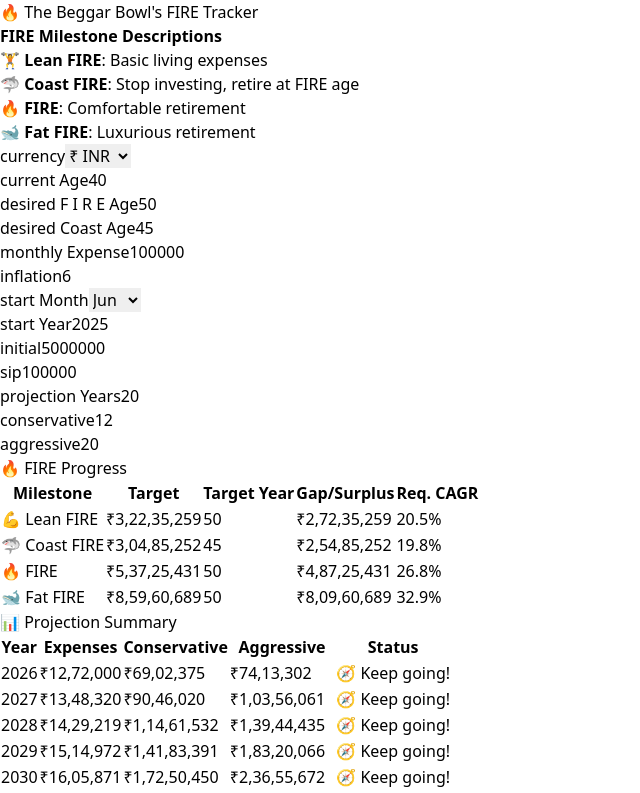
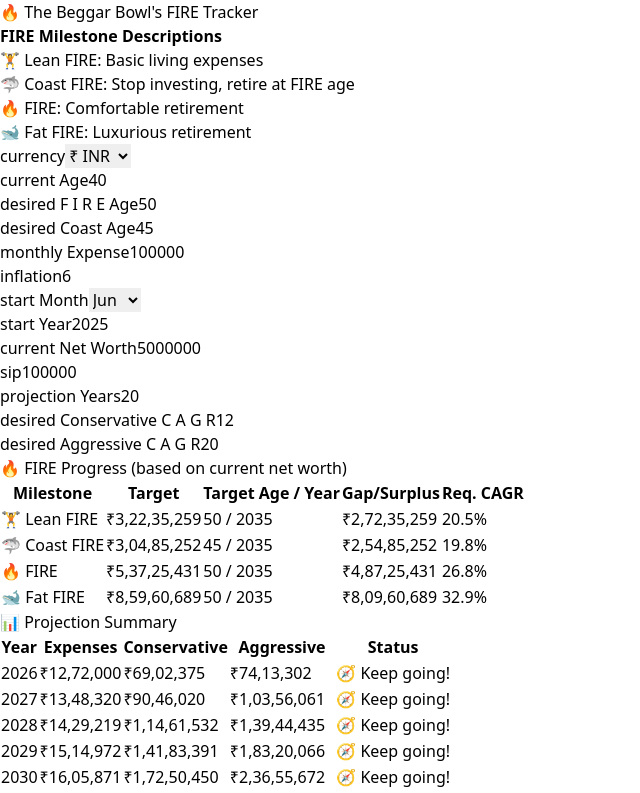
Before and after one commit to TheBeggarBowl/fire-tracker, a React (Vite) app: page / in a window 1280 px wide. Shown: the top 793 px of the page, without its empty margins (0-640 px from the left). Built offline with nearby package versions, Linux system fonts and the light colour scheme.

Commit message:
Update App.jsx

```diff
--- a/src/App.jsx
+++ b/src/App.jsx
@@ -1,12 +1,7 @@
 import { useEffect, useState } from "react";
 
-const monthNames = [
-  "Jan", "Feb", "Mar", "Apr", "May", "Jun",
-  "Jul", "Aug", "Sep", "Oct", "Nov", "Dec"
-];
-const fireIcons = {
-  lean: "🏋️", coast: "🦈", fire: "🔥", fat: "🐋"
-};
+const monthNames = ["Jan","Feb","Mar","Apr","May","Jun","Jul","Aug","Sep","Oct","Nov","Dec"];
+const fireIcons = { lean:"🏋️", coast:"🦈", fire:"🔥", fat:"🐋" };
 
 export default function App() {
   const currentMonth = new Date().getMonth() + 1;
@@ -21,124 +16,119 @@ export default function App() {
     inflation: 6,
     startMonth: currentMonth,
     startYear: currentYear,
-    initial: 5000000,
+    currentNetWorth: 5000000,
     sip: 100000,
     projectionYears: 20,
-    conservative: 12,
-    aggressive: 20,
+    desiredConservativeCAGR: 12,
+    desiredAggressiveCAGR: 20,
   };
 
   const [inputs, setInputs] = useState(() => {
-    return Object.keys(defaultInputs).reduce((acc, k) => {
-      acc[k] = JSON.parse(localStorage.getItem(k)) ?? defaultInputs[k];
-      return acc;
+    return Object.keys(defaultInputs).reduce((a,k)=> {
+      a[k] = JSON.parse(localStorage.getItem(k)) ?? defaultInputs[k];
+      return a;
     }, {});
   });
+
   const [results, setResults] = useState(null);
 
   useEffect(() => {
-    Object.entries(inputs).forEach(([k, v]) =>
-      localStorage.setItem(k, JSON.stringify(v))
-    );
+    Object.entries(inputs).forEach(([k,v]) => localStorage.setItem(k, JSON.stringify(v)));
     calculate();
   }, [inputs]);
 
   useEffect(() => {
     alert(
-      `📢 DISCLAIMER:\n\nThis tracker was built by someone who spent their 20s and 30s partying,\nthen woke up after 40 realizing financial freedom is urgent.\n\nUse at your own discretion—these are mere projections.\nPlan to fail, don’t fail to plan!\n\nNo blame if things don’t go as shown 🫠\n\nFound it useful? Spread the word!`
+      `📢 DISCLAIMER:\n\nBuilt by someone who partied through their 20s & 30s,
+then woke up post-40 realizing financial freedom matters.\n\nUse at your own discretion—these are projections.\nPlan to fail, but don’t fail to plan!\n\nNo blame if things don’t match 🙈\n\nFound it useful? Share the love!`
     );
   }, []);
 
-  const updateInput = (k, v) =>
-    setInputs((prev) => ({ ...prev, [k]: isNaN(v) ? v : Number(v) }));
+  const update = (k,v) => setInputs(prev => ({ ...prev, [k]: isNaN(v)? v : Number(v) }));
 
   const calculate = () => {
     const {
-      sip, initial, startMonth, startYear, projectionYears,
-      conservative, aggressive, currentAge,
-      desiredFIREAge, desiredCoastAge,
-      monthlyExpense, inflation,
+      sip, currentNetWorth, startMonth, startYear,
+      projectionYears, desiredConservativeCAGR,
+      desiredAggressiveCAGR, currentAge, desiredFIREAge,
+      desiredCoastAge, monthlyExpense, inflation
     } = inputs;
 
-    // YEARLY EXPENSES PROJECTION
     const yearlyExpenses = {};
     let exp = monthlyExpense * 12;
     for (let i = 0; i <= projectionYears; i++) {
       yearlyExpenses[startYear + i] = exp;
-      exp *= 1 + inflation / 100;
+      exp *= 1 + inflation/100;
     }
 
-    // FIRE TARGETS
-    const yrF = startYear + (desiredFIREAge - currentAge);
-    const expAtFIRE = yearlyExpenses[yrF];
+    const targetYearFIRE = startYear + (desiredFIREAge - currentAge);
+    const expAtFIRE = yearlyExpenses[targetYearFIRE];
     const leanTarget = expAtFIRE * 15;
     const fireTarget = expAtFIRE * 25;
     const fatTarget = expAtFIRE * 40;
-    const coastFuture = (monthlyExpense * 12) * 25
-      * Math.pow(1 + inflation / 100, desiredFIREAge - currentAge);
-    const coastTarget = coastFuture / Math.pow(1 + conservative / 100, desiredFIREAge - desiredCoastAge);
-    const targets = { leanTarget, fireTarget, fatTarget, coastTarget };
+    const coastFuture = (monthlyExpense*12)*25 * Math.pow(1 + inflation/100, desiredFIREAge - currentAge);
+    const coastTarget = coastFuture / Math.pow(1 + desiredConservativeCAGR/100, desiredFIREAge - desiredCoastAge);
 
-    // PROJECTIONS
+    const targets = { leanTarget, coastTarget, fireTarget, fatTarget };
+
     const project = (rate) => {
-      let port = initial;
-      let monthlyRate = rate / 12 / 100;
+      let port = currentNetWorth;
+      const monthlyRate = rate / 12 / 100;
+      let year = startYear, m = startMonth-1;
       const yearlyTotals = {};
-      let year = startYear, m = startMonth - 1;
-      for (let i = 0; i < projectionYears * 12; i++) {
-        port = port * (1 + monthlyRate) + sip;
+      for (let i = 0; i < projectionYears*12; i++) {
+        port = port*(1+monthlyRate) + sip;
         m++;
-        if (m >= 12) { m = 0; year++; }
-        if ((i + 1) % 12 === 0 || i === projectionYears * 12 - 1) {
+        if (m>=12) { m=0; year++ }
+        if ((i+1)%12===0 || i===projectionYears*12-1) {
           yearlyTotals[year] = port;
         }
       }
       return yearlyTotals;
     };
 
-    const cons = project(conservative);
-    const aggr = project(aggressive);
-    setResults({ yearlyExpenses, targets, cons, aggr });
+    setResults({
+      yearlyExpenses,
+      targets,
+      cons: project(desiredConservativeCAGR),
+      aggr: project(desiredAggressiveCAGR)
+    });
   };
 
-  const formatCurrency = (v) => {
-    const cur = inputs.currency, sym = cur === "INR" ? "₹" : "$";
-    const loc = cur === "INR" ? "en-IN" : "en-US";
-    return `${sym}${Intl.NumberFormat(loc, { maximumFractionDigits: 0 }).format(v)}`;
+  const fmt = v => {
+    const cur = inputs.currency;
+    const sym = cur==="INR" ? "₹" : "$";
+    const loc = cur==="INR" ? "en-IN" : "en-US";
+    return `${sym}${Intl.NumberFormat(loc,{maximumFractionDigits:0}).format(v)}`;
   };
 
-  const getColor = (v, t) => {
-    if (v >= t.fatTarget) return "bg-cyan-300";
-    if (v >= t.fireTarget) return "bg-green-300";
-    if (v >= t.coastTarget) return "bg-blue-300";
-    if (v >= t.leanTarget) return "bg-yellow-200";
-    return "bg-white";
-  };
+  const color = (v,t)=>
+    v>=t.fatTarget ? "bg-cyan-300":
+    v>=t.fireTarget ? "bg-green-300":
+    v>=t.coastTarget? "bg-blue-300":
+    v>=t.leanTarget?"bg-yellow-200":"bg-white";
 
-  const calcFIRETable = () => {
-    const now = inputs.initial;
-    const ageYears = inputs.desiredFIREAge - inputs.currentAge;
+  const calcFIRE = () => {
+    const now = inputs.currentNetWorth;
+    const yearsToFIRE = inputs.desiredFIREAge - inputs.currentAge;
     const { leanTarget, coastTarget, fireTarget, fatTarget } = results.targets;
     const data = [
-      ["💪 Lean FIRE", leanTarget, inputs.desiredFIREAge],
+      ["🏋️ Lean FIRE", leanTarget, inputs.desiredFIREAge],
       ["🦈 Coast FIRE", coastTarget, inputs.desiredCoastAge],
       ["🔥 FIRE", fireTarget, inputs.desiredFIREAge],
       ["🐋 Fat FIRE", fatTarget, inputs.desiredFIREAge],
     ];
-    return data.map(([label, tgt, targetYr]) => {
+    return data.map(([label,tgt,age]) => {
       const gap = now - tgt;
-      const req =
-        gap >= 0
-          ? "Achieved ✅"
-          : `${((Math.pow(tgt / now, 1 / ageYears) - 1) * 100).toFixed(1)}%`;
-      return { label, tgt, targetYr, gap, req };
+      const need = gap>=0 ? "Achieved ✅" : `${((Math.pow(tgt/now,1/yearsToFIRE)-1)*100).toFixed(1)}%`;
+      return { label, tgt, age, year: currentYear + yearsToFIRE, gap, need };
     });
   };
 
   if (!results) return null;
 
   return (
-    <div className="p-6 max-w-4xl mx-auto font-sans space-y-8">
+    <div className="p-6 max-w-4xl mx-auto space-y-8 font-sans">
       <h1 className="text-center text-3xl font-bold">
         🔥 The Beggar Bowl's FIRE Tracker
       </h1>
@@ -146,82 +136,66 @@ export default function App() {
       <div className="bg-blue-50 border border-blue-200 p-4 rounded text-sm">
         <strong>FIRE Milestone Descriptions</strong>
         <ul className="ml-6 list-disc mt-2">
-          <li>🏋️ <strong>Lean FIRE</strong>: Basic living expenses</li>
-          <li>🦈 <strong>Coast FIRE</strong>: Stop investing, retire at FIRE age</li>
-          <li>🔥 <strong>FIRE</strong>: Comfortable retirement</li>
-          <li>🐋 <strong>Fat FIRE</strong>: Luxurious retirement</li>
+          <li>🏋️ Lean FIRE: Basic living expenses</li>
+          <li>🦈 Coast FIRE: Stop investing, retire at FIRE age</li>
+          <li>🔥 FIRE: Comfortable retirement</li>
+          <li>🐋 Fat FIRE: Luxurious retirement</li>
         </ul>
       </div>
 
-      {/* Inputs */}
       <div className="grid grid-cols-1 sm:grid-cols-2 lg:grid-cols-3 gap-4">
         {Object.entries(defaultInputs).map(([k]) => (
           <div key={k}>
             <label className="block text-sm font-medium">
               {k.replace(/([A-Z])/g, " $1")}
             </label>
-            {k === "currency" ? (
+            {(k==="currency"||k==="startMonth") ?
               <select
                 value={inputs[k]}
-                onChange={(e) => updateInput(k, e.target.value)}
-                className="mt-1 block w-full border rounded px-2 py-1"
-              >
-                <option value="INR">₹ INR</option>
-                <option value="USD">$ USD</option>
+                onChange={e => update(k, e.target.value)}
+                className="mt-1 block w-full border rounded px-2 py-1">
+                {k==="currency"?
+                  <><option>₹ INR</option><option>$ USD</option></>
+                :
+                  monthNames.map((m,i)=><option key={i+1} value={i+1}>{m}</option>)}
               </select>
-            ) : k === "startMonth" ? (
-              <select
-                value={inputs[k]}
-                onChange={(e) => updateInput(k, e.target.value)}
-                className="mt-1 block w-full border rounded px-2 py-1"
-              >
-                {monthNames.map((m, i) => (
-                  <option key={i} value={i + 1}>
-                    {m}
-                  </option>
-                ))}
-              </select>
-            ) : (
+            :
               <input
                 type="number"
                 value={inputs[k]}
-                onChange={(e) => updateInput(k, e.target.value)}
+                onChange={e => update(k, e.target.value)}
                 className="mt-1 block w-full border rounded px-2 py-1"
               />
-            )}
+            }
           </div>
         ))}
       </div>
 
-      {/* FIRE Progress Table */}
+      {/* FIRE Progress */}
       <div className="bg-gray-100 p-4 rounded">
-        <h2 className="font-semibold text-lg">🔥 FIRE Progress</h2>
+        <h2 className="font-semibold text-lg">🔥 FIRE Progress (based on current net worth)</h2>
         <table className="w-full text-center text-sm mt-2 border">
           <thead className="bg-gray-200">
             <tr>
               <th className="border px-2 py-1">Milestone</th>
               <th className="border px-2 py-1">Target</th>
-              <th className="border px-2 py-1">Target Year</th>
+              <th className="border px-2 py-1">Target Age / Year</th>
               <th className="border px-2 py-1">Gap/Surplus</th>
               <th className="border px-2 py-1">Req. CAGR</th>
             </tr>
           </thead>
           <tbody>
-            {calcFIRETable().map((r, i) => (
+            {calcFIRE().map((r,i)=>
               <tr key={i}>
                 <td className="border px-2 py-1">{r.label}</td>
-                <td className="border px-2 py-1">{formatCurrency(r.tgt)}</td>
-                <td className="border px-2 py-1">{r.targetYr}</td>
-                <td
-                  className={`border px-2 py-1 ${
-                    r.gap >= 0 ? "text-green-700" : "text-red-700"
-                  }`}
-                >
-                  {formatCurrency(Math.abs(r.gap))}
+                <td className="border px-2 py-1">{fmt(r.tgt)}</td>
+                <td className="border px-2 py-1">{r.age} / {r.year}</td>
+                <td className={`border px-2 py-1 ${(r.gap>=0 ? "text-green-700":"text-red-700")}`}>
+                  {fmt(Math.abs(r.gap))}
                 </td>
-                <td className="border px-2 py-1">{r.req}</td>
+                <td className="border px-2 py-1">{r.need}</td>
               </tr>
-            ))}
+            )}
           </tbody>
         </table>
       </div>
@@ -240,31 +214,21 @@ export default function App() {
             </tr>
           </thead>
           <tbody>
-            {Object.entries(results.cons).map(([yr, val]) => (
+            {Object.entries(results.cons).map(([yr,val])=>
               <tr key={yr}>
                 <td className="border px-2 py-1">{yr}</td>
+                <td className="border px-2 py-1">{fmt(results.yearlyExpenses[yr]||0)}</td>
+                <td className={`border px-2 py-1 ${color(val,results.targets)}`}>{fmt(val)}</td>
+                <td className={`border px-2 py-1 ${color(results.aggr[yr],results.targets)}`}>{fmt(results.aggr[yr])}</td>
                 <td className="border px-2 py-1">
-                  {formatCurrency(results.yearlyExpenses[yr] || 0)}
-                </td>
-                <td className={`border px-2 py-1 ${getColor(val, results.targets)}`}>
-                  {formatCurrency(val)}
-                </td>
-                <td className={`border px-2 py-1 ${getColor(results.aggr[yr], results.targets)}`}>
-                  {formatCurrency(results.aggr[yr])}
-                </td>
-                <td className="border px-2 py-1">
-                  {val >= results.targets.fatTarget
-                    ? fireIcons.fat
-                    : val >= results.targets.fireTarget
-                    ? fireIcons.fire
-                    : val >= results.targets.coastTarget
-                    ? fireIcons.coast
-                    : val >= results.targets.leanTarget
-                    ? fireIcons.lean
-                    : "🧭 Keep going!"}
+                  { val>=results.targets.fatTarget ? fireIcons.fat
+                    : val>=results.targets.fireTarget ? fireIcons.fire
+                    : val>=results.targets.coastTarget? fireIcons.coast
+                    : val>=results.targets.leanTarget? fireIcons.lean
+                    : "🧭 Keep going!" }
                 </td>
               </tr>
-            ))}
+            )}
           </tbody>
         </table>
       </div>
```
